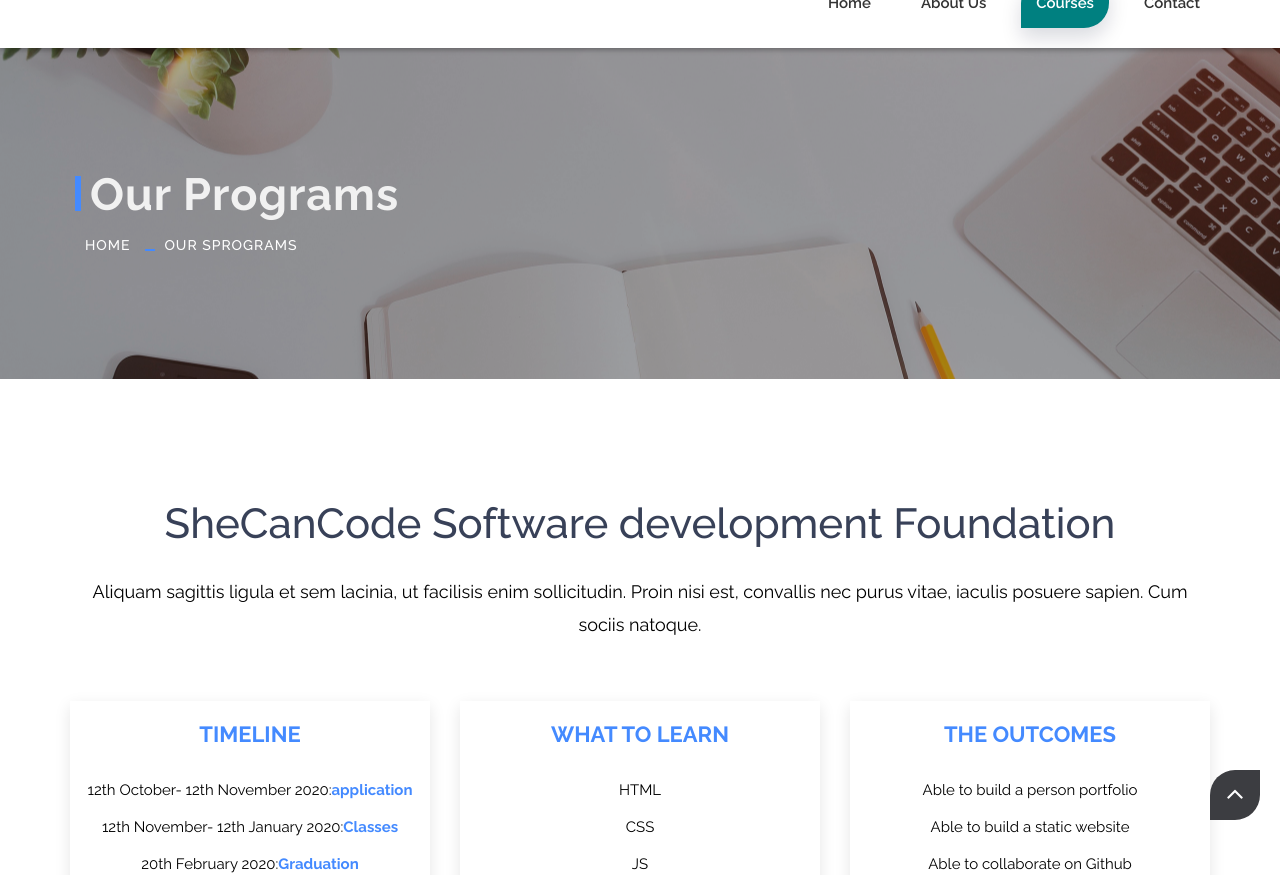
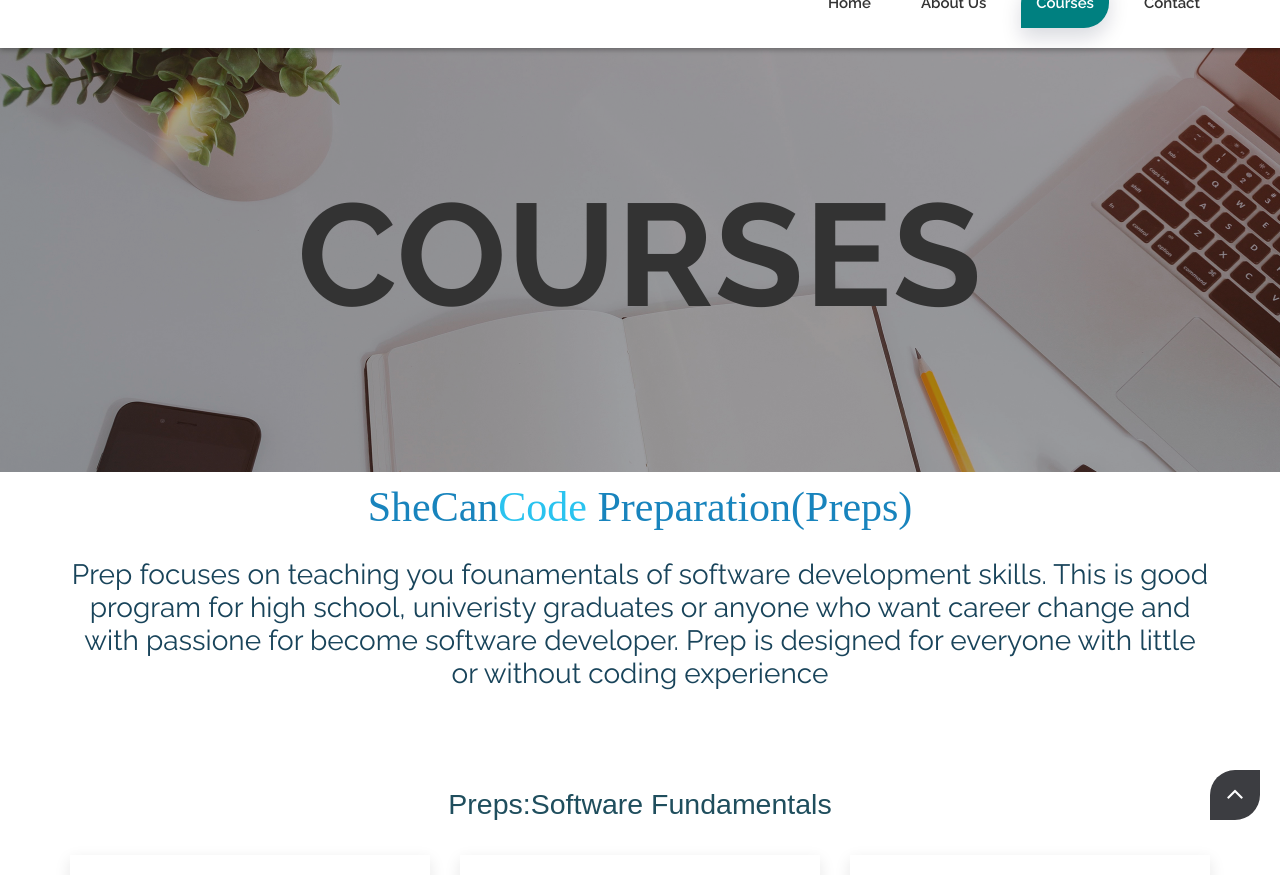
Before and after one commit to laetitia123/shecancode-web, a plain HTML site: page courses.html in a window 1280 px wide. Shown: the part 80-955 px from the top of the page. Drawn offline with Linux system fonts and the light colour scheme; a script that the page names is missing.

Commit message:
added additional styling in courses-page

```diff
--- a/courses.html
+++ b/courses.html
@@ -9,7 +9,7 @@
 <meta name="viewport" content="width=device-width, minimum-scale=1.0, maximum-scale=1.0, user-scalable=no">
 
 <!-- Site Metas -->
-    <title>shecancode</title>
+<title>SheCanCODE School</title>
 <meta name="keywords" content="">
 <meta name="description" content="">
 <meta name="author" content="">
@@ -36,6 +36,7 @@
     <![endif]-->
 
 </head>
+
 <body>
 
     <!-- LOADER -->
@@ -91,7 +92,7 @@
                 <div id="navbar" class="navbar-collapse collapse">
                     <ul class="nav navbar-nav navbar-right">
                         <li><a href="index.html">Home</a></li>
-                        <li><a  href="about-us.html">About us</a></li>
+                        <li><a href="about-us.html">About us</a></li>
                         <li><a class="active" href="courses.html">courses</a></li>
                         <!-- <li><a href="portfolio.html">Portfolio</a></li> -->
                         <!-- <li><a href="features.html">Features</a></li> -->
@@ -109,11 +110,11 @@
             <div class="row">
                 <div class="col-md-12">
                     <div class="banner">
-						<h2>Our Programs</h2>
-						<ul class="page-title-link">
+                        <h2>COURSES</h2>
+                        <!-- <ul class="page-title-link">
                             <li><a href="#">Home</a></li>
                             <li><a href="#">Our SPrograms</a></li>
-						</ul>
+                        </ul> -->
                     </div>
                 </div>
             </div>
@@ -123,47 +124,51 @@
     <div id="about" class="section wb">
         <div class="container">
             <div class="section-title text-center">
-                <h3 class="hd-program">SheCanCode Software development Foundation</h3>
-                <p class="lead" style="color: black;">Aliquam sagittis ligula et sem lacinia, ut facilisis enim sollicitudin. Proin nisi est,
-                    convallis nec purus vitae, iaculis posuere sapien. Cum sociis natoque.</p>
+                <h3 class="hd-program">SheCan<span style="color:#14bdee;">Code</span> Preparation(Preps)</h3>
+                <p class="lead">Prep focuses on teaching you founamentals of software development skills. This is good program for high school, univeristy graduates or anyone who want career change and with passione for become software developer. Prep is designed for
+                    everyone with little or without coding experience</p>
+
             </div>
             <div class="row text-center">
+                <h3 class="hd-program" style="color: #073b4c;font: 1.9em sans-serif;padding-top: 14px;">Preps:Software Fundamentals </h3>
                 <div class="col-md-4 col-sm-6">
                     <div class="about-item">
                         <div class="about-icon">
-							<h2>TIMELINE</h2>
+                            <h2>Timeline</h2>
                         </div>
                         <div class="about-text">
 
-                            <p>12th October- 12th November 2020:<span><b>application </b></span></p>
-                            <p>12th November- 12th January 2020:<span><b>Classes </b></span></p>
-                            <p>20th February 2020:<span><b>Graduation</b></span></p>
+                            <p style="color: #003049; font-size: 22px;">12th October- 12th November 2020:<span><b>application </b></span></p>
+                            <p style="color: #003049; font-size: 22px;">12th November- 12th January 2020:<span><b>Classes </b></span></p>
+                            <p style="color: #003049; font-size: 22px;">20th February 2020:<span><b>Graduation</b></span></p>
                         </div>
                     </div>
                 </div>
                 <div class="col-md-4 col-sm-6">
                     <div class="about-item">
                         <div class="about-icon">
-							<h2>WHAT TO LEARN</h2>
+                            <h2>Languages and Tools</h2>
                         </div>
-						<div class="about-text">
+                        <div class="about-text ">
+
                             <p>HTML </p>
                             <p>CSS</p>
                             <p>JS</p>
                             <p>Github and Bash</p>
                             <p>React Boostrap</p>
+
                         </div>
                     </div>
                 </div>
                 <div class="col-md-4 col-sm-6">
                     <div class="about-item">
                         <div class="about-icon">
-							<h2>THE OUTCOMES</h2>
+                            <h2>Expections After Program</h2>
                         </div>
                         <div class="about-text">
-							<p>Able to build a person portfolio </p>
-							<p>Able to build a static website</p>
-							<p>Able to collaborate on Github</p>
+                            <p style="color: #003049; font-size: 20px;">Able to build a person portfolio </p>
+                            <p style="color: #003049; font-size: 20px;">Able to build a static website</p>
+                            <p style="color: #003049; font-size: 20px;">Able to collaborate on Github</p>
                         </div>
                     </div>
                 </div>
@@ -172,21 +177,26 @@
             <div class="text-center">
                 <a data-scroll href="#portfolio" class="btn btn-light btn-radius btn-brd">Apply Now </a>
             </div>
-        </div><!-- end container -->
-    </div><!-- end section -->
+        </div>
+        <!-- end container -->
+    </div>
+    <!-- end section -->
 
     <div id="services" class="parallax section lb">
         <div class="container">
             <div class="section-title text-center">
-                <h3 class="hd-program">SheCanCode Software development Foundation</h3>
-                <p class="lead">Aliquam sagittis ligula et sem lacinia, ut facilisis enim sollicitudin. Proin nisi est,
-                    convallis nec purus vitae, iaculis posuere sapien. Cum sociis natoque.</p>
+                <h3 class="hd-program">SheCan<span style="color:#14bdee;">Code</span> Advanced</h3>
+                <h3 class="hd-program">Core Program</h3>
+                <p class="lead">After understanding the software fundumentals, core program takes to the stage which you learn advanced concepts and tools.This is 15 weeks intensive program.At this level, learns learn how to build web applications, website and mobile
+                    application.
+                </p>
             </div>
             <div class="row text-center">
+                <h3 class="hd-program">#Core Program</h3>
                 <div class="col-md-4 col-sm-6">
                     <div class="about-item">
                         <div class="about-icon">
-                            <h2>TIMELINE</h2>
+                            <h2>Timeline</h2>
                         </div>
                         <div class="about-text">
                             <p>12th October- 12th November 2020:<span><b>application </b></span></p>
@@ -198,13 +208,14 @@
                 <div class="col-md-4 col-sm-6">
                     <div class="about-item">
                         <div class="about-icon">
-                            <h2>WHAT TO LEARN</h2>
+                            <h2>Languages and Tools</h2>
                         </div>
                         <div class="about-text">
-                            <p>HTML </p>
-                            <p>CSS</p>
-                            <p>JS</p>
-                            <p>Github and Bash</p>
+
+                            <p>JAVA </p>
+                            <p>React JS</p>
+                            <p>Github</p>
+                            <p>Agile Methodology</p>
                             <p>React Boostrap</p>
                         </div>
                     </div>
@@ -212,12 +223,13 @@
                 <div class="col-md-4 col-sm-6">
                     <div class="about-item">
                         <div class="about-icon">
-                            <h2>THE OUTCOMES</h2>
+                            <h2>Expections After Program</h2>
                         </div>
                         <div class="about-text">
-                            <p>Able to build a person portfolio </p>
-                            <p>Able to build a static website</p>
+                            <p>Able to build a responsive website </p>
+                            <p>Able to develop a web application</p>
                             <p>Able to collaborate on Github</p>
+                            <p>Able to follow Agile principles</p>
                         </div>
                     </div>
                 </div>
@@ -226,8 +238,10 @@
             <div class="text-center">
                 <a data-scroll href="#portfolio" class="btn btn-light btn-radius btn-brd">Apply Now </a>
             </div>
-        </div><!-- end container -->
-    </div><!-- end section -->
+        </div>
+        <!-- end container -->
+    </div>
+    <!-- end section -->
 
 
 
@@ -260,8 +274,7 @@
                                     </div>
                                     <div class="footer_social">
                                         <ul>
-												<li><a
-														href="https://www.facebook.com/igirerwandaorganization/?ref=search&__tn__=%2Cd%2CP-R&eid=ARDYQSIfczmFwNEChAVIWIdH8JSgM2AXMUCu7yIfHuUaQ0C_Xfjzl_kJ_SwrJdVxtqhw7_qYaeLAg85C"><i
+                                            <li><a href="https://www.facebook.com/igirerwandaorganization/?ref=search&__tn__=%2Cd%2CP-R&eid=ARDYQSIfczmFwNEChAVIWIdH8JSgM2AXMUCu7yIfHuUaQ0C_Xfjzl_kJ_SwrJdVxtqhw7_qYaeLAg85C"><i
 															class="fa fa-facebook" aria-hidden="true"></i></a></li>
                                             <li><a href="#"><i class="fa fa-google-plus" aria-hidden="true"></i></a>
                                             </li>
@@ -319,11 +332,11 @@
                                 <div class="footer_section footer_mobile">
                                     <div class="footer_title">Mobile</div>
                                     <div class="footer_mobile_content">
-											<div class="footer_image"><a href="#"><img src="images/mobile_1.png"
-														alt=""></a>
+                                        <div class="footer_image">
+                                            <a href="#"><img src="images/mobile_1.png" alt=""></a>
                                         </div>
-											<div class="footer_image"><a href="#"><img src="images/mobile_2.png"
-														alt=""></a>
+                                        <div class="footer_image">
+                                            <a href="#"><img src="images/mobile_2.png" alt=""></a>
                                         </div>
                                     </div>
                                 </div>
@@ -340,9 +353,11 @@
                     <div class="copyright d-flex flex-lg-row flex-column align-items-center justify-content-start">
                         <div class="cr_text">
                             <!-- Link back to Colorlib can't be removed. Template is licensed under CC BY 3.0. -->
-								<script>document.write(new Date().getFullYear());</script> Developed by.................
+                            <script>
+                                document.write(new Date().getFullYear());
+                            </script> Developed by.................
                             <i class="fa fa-heart-o" aria-hidden="true"></i> For <a href="" target="_blank">
-									SheCanCode</a>
+									SheCan<span style="color:#14bdee;">Code</span></a>
                             <!-- Link back to Colorlib can't be removed. Template is licensed under CC BY 3.0. -->
                         </div>
                         <div class="ml-lg-auto cr_links">
@@ -368,4 +383,5 @@
         <script src="js/hoverdir.js"></script>
 
 </body>
+
 </html>
--- a/style.css
+++ b/style.css
@@ -576,8 +576,6 @@ li.social-links a {
     background-position: center center;
     background-repeat: no-repeat;
     background-size: cover;
-    /* width: 100%;
-    height: 50%; */
 }
 
 .slider-bg-two {
@@ -784,7 +782,9 @@ li.social-links a {
 }
 
 .section.wb {
-    background-color: #ffffff;
+    padding: 10px;
+    background-color: #fff;
+    opacity: 0.9;
 }
 
 .section.lb {
@@ -840,9 +840,10 @@ li.social-links a {
 }
 
 .section-title p {
-    color: #999;
+    padding: 5 30px;
+    color: #003049;
     font-weight: 400;
-    font-size: 18px;
+    font-size: 28px;
     line-height: 33px;
     margin: 0;
 }
@@ -1360,9 +1361,17 @@ details {
 -------------------------------------------------------------------*/
 
 .hd-program {
-    color: #384158;
-    font-weight: 900;
-    font-size: larger;
+    font-weight: 200 !important;
+    color: #0077b6;
+    font-family: serif;
+    font-size: 28px;
+    margin-top: 12.5px;
+    margin-bottom: 12.5px;
+    margin-block-start: 0.83em;
+    margin-block-end: 0.83em;
+    margin-inline-start: 0px;
+    margin-inline-end: 0px;
+    font-style: bold;
 }
 
 .service-widget h3 {
@@ -2966,6 +2975,7 @@ select.mobile-device {
     background-size: cover;
     position: relative;
     z-index: 0;
+    justify-content: center;
 }
 
 .banner-bg-1::before {
@@ -2985,28 +2995,20 @@ select.mobile-device {
 }
 
 .banner h2 {
-    color: #f1f1f1;
-    font-size: 45px;
+    text-align: center;
+    align-items: center;
+    justify-items: center;
+    color: #333;
+    font-size: 145px;
     font-weight: 700;
     letter-spacing: 1px;
-    margin-left: 20px;
-    position: relative;
-}
-
-.banner h2::after {
-    background: #448AFF;
-    content: "";
-    height: 35px;
-    left: -15px;
-    position: absolute;
-    top: 8px;
-    width: 6px;
-}
-
-.page-title-link li {
+}
+
+
+/* .page-title-link li {
     display: inline-block;
     position: relative;
-}
+} */
 
 .page-title-link li a {
     color: #fff;
@@ -3041,9 +3043,15 @@ select.mobile-device {
     background: #ffffff;
     box-shadow: 0 5px 15px rgba(0, 0, 0, 0.1);
     padding-bottom: 10px;
-    transition: all 1s ease-in-out;
+    /* transition: all 1s ease-in-out; */
     margin-bottom: 30px;
 }
+
+
+/* .col-sm-6 {
+    border: solid red;
+    width: 30%;
+} */
 
 .about-item h2 {
     color: #448AFF;
@@ -3066,6 +3074,17 @@ select.mobile-device {
 .about-icon span {
     font-size: 48px;
     color: #393939;
+}
+
+.about-text {
+    /* justify-content: first baseline; */
+    width: 30vh;
+    height: 40vh;
+}
+
+.about-text p {
+    font-size: 25px;
+    color: #003049;
 }
 
 .about-text h3 {
```
Also changed, not shown: index.html (+33 -26 lines), images/pexels-kevin-ku-577585.jpg (added), images/pexels-pixabay-4158.jpg (added), 1 other file. Lines whose indentation alone changed are shown as unchanged.
